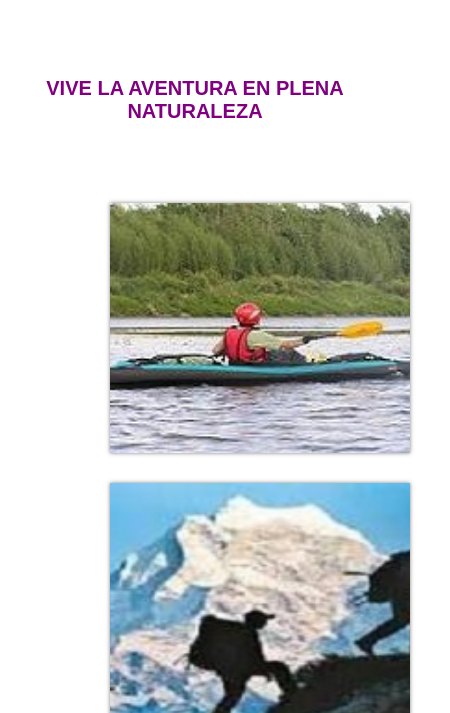
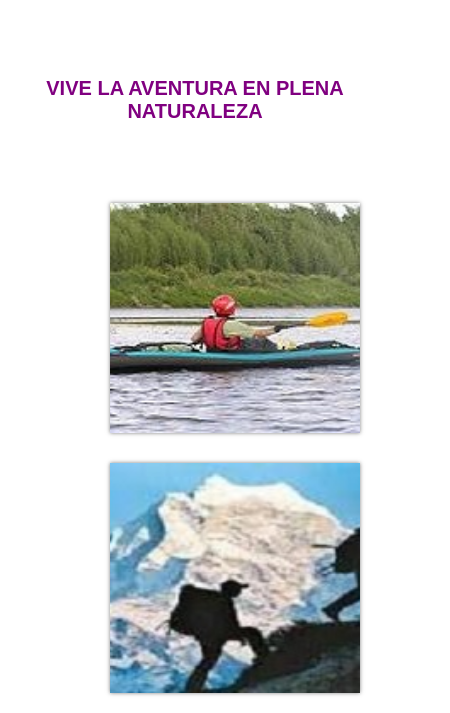
Before and after one commit to VictorGallardo/Examen-Lenguaje-de-marcas, a plain HTML site: page index.html in a window 390 px wide. Shown: the part 891-1604 px from the top of the page, 450 px wide, since content can reach past the window. Drawn offline with Linux system fonts and the light colour scheme.

Commit message:
Add files via upload

```diff
--- a/estilo.css
+++ b/estilo.css
@@ -101,6 +101,7 @@ footer{
     padding: 40px 0 30px 0;
     margin: auto;
     overflow: hidden;
+
 }
 
 .nombre-footer {
@@ -151,6 +152,16 @@ footer{
     .titulo{
         font-size: 20px;
     }
+    .galeria{
+        max-width: 400px;
+
+    }
+    .imagenes-galeria{
+        width: 250px;
+        height: 230px;
+
+    }
+
 
 
 }
```
